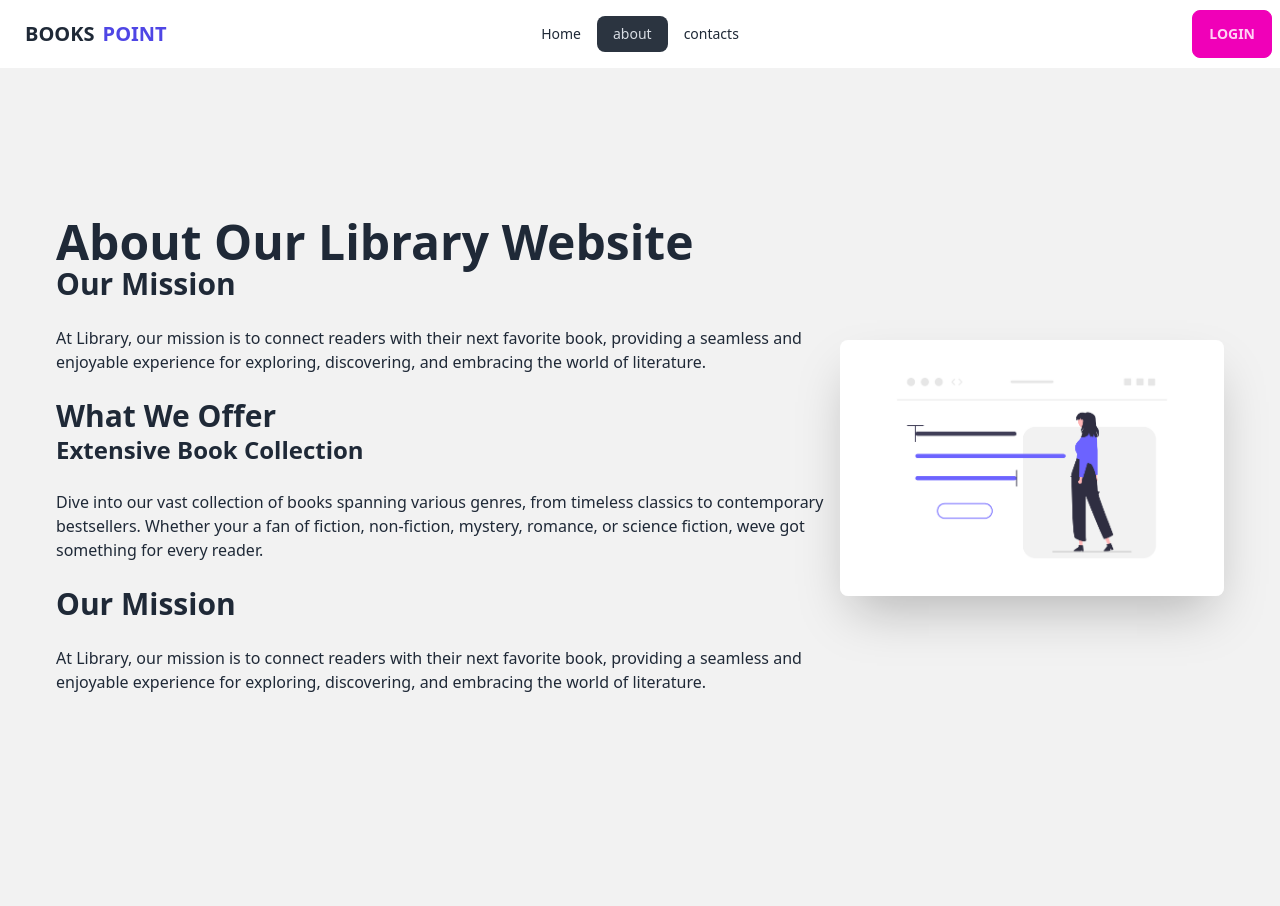
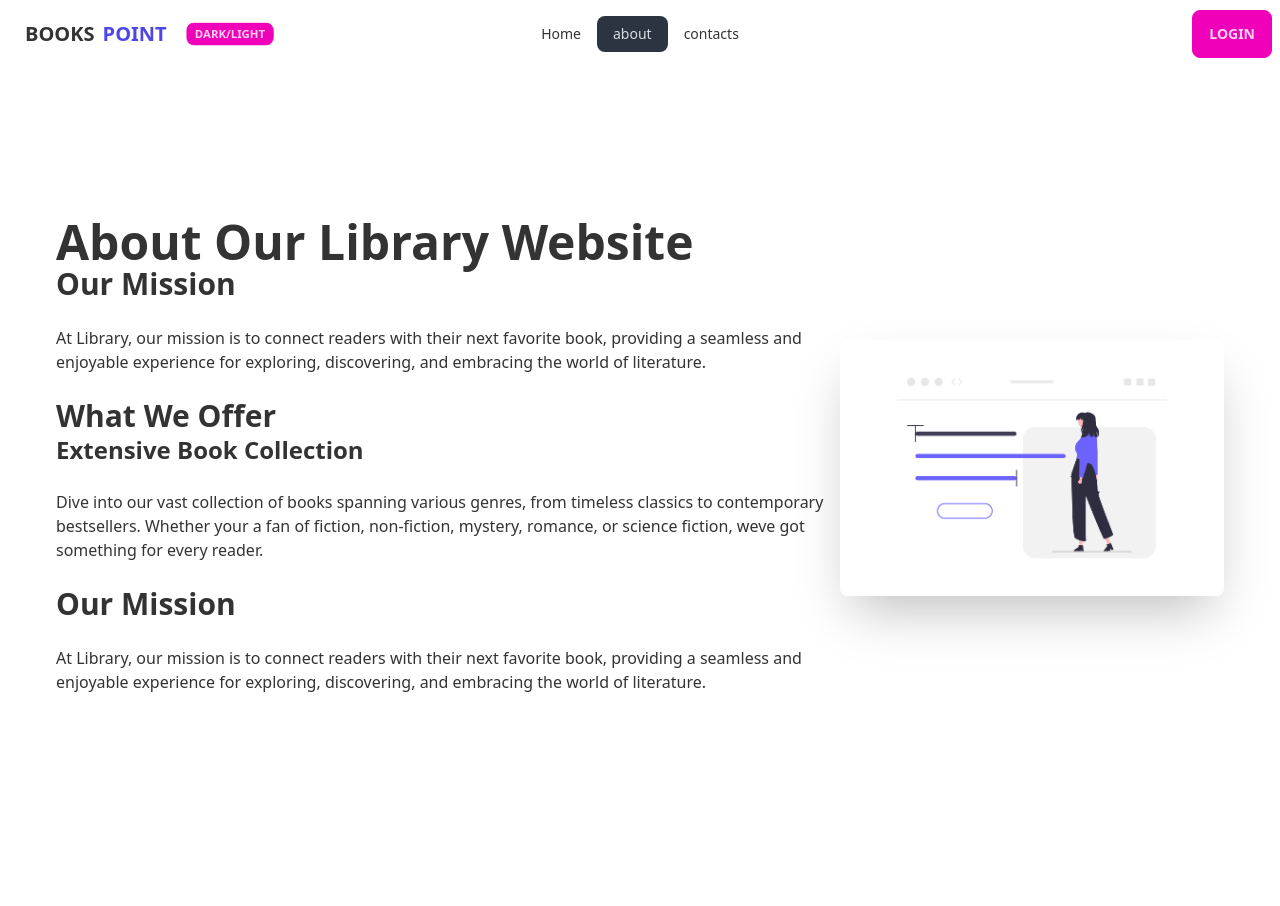
Before and after one commit to Jahirul83/web-library-client, a React (Vite) app: page /about in a window 1280 px wide. Shown: the top 906 px of the page. Built offline with nearby package versions, Linux system fonts and the light colour scheme; no server answers.

Commit message:
dark mode light mode implemented

```diff
--- a/src/components/Footer/Footer.jsx
+++ b/src/components/Footer/Footer.jsx
@@ -1,8 +1,15 @@
+import { useContext } from "react";
+import { AuthContext } from "../../providers/AuthProvider";
 
 
 const Footer = () => {
+    const { dark} = useContext(AuthContext);
+    const containerStyle = {
+        backgroundColor: dark ? '#333333' : '#ffffff',
+        color: dark ? '#ffffff' : '#333333',
+      };
     return (
-        <footer className="footer p-10 bg-base-200 text-base-content">
+        <footer style={containerStyle} className="footer p-10 bg-base-200 text-base-content">
             <aside>
                 <svg width="50" height="50" viewBox="0 0 24 24" xmlns="http://www.w3.org/2000/svg" fillRule="evenodd" clipRule="evenodd" className="fill-current"><path d="M22.672 15.226l-2.432.811.841 2.515c.33 1.019-.209 2.127-1.23 2.456-1.15.325-2.148-.321-2.463-1.226l-.84-2.518-5.013 1.677.84 2.517c.391 1.203-.434 2.542-1.831 2.542-.88 0-1.601-.564-1.86-1.314l-.842-2.516-2.431.809c-1.135.328-2.145-.317-2.463-1.229-.329-1.018.211-2.127 1.231-2.456l2.432-.809-1.621-4.823-2.432.808c-1.355.384-2.558-.59-2.558-1.839 0-.817.509-1.582 1.327-1.846l2.433-.809-.842-2.515c-.33-1.02.211-2.129 1.232-2.458 1.02-.329 2.13.209 2.461 1.229l.842 2.515 5.011-1.677-.839-2.517c-.403-1.238.484-2.553 1.843-2.553.819 0 1.585.509 1.85 1.326l.841 2.517 2.431-.81c1.02-.33 2.131.211 2.461 1.229.332 1.018-.21 2.126-1.23 2.456l-2.433.809 1.622 4.823 2.433-.809c1.242-.401 2.557.484 2.557 1.838 0 .819-.51 1.583-1.328 1.847m-8.992-6.428l-5.01 1.675 1.619 4.828 5.011-1.674-1.62-4.829z"></path></svg>
                 <p>ACME Industries Ltd.<br />Providing reliable tech since 1992</p>
--- a/src/components/Home/About/About.jsx
+++ b/src/components/Home/About/About.jsx
@@ -1,8 +1,15 @@
+import { useContext } from 'react';
 import aboutPic from '../../../assets/undraw_Portfolio_website_re_jsdd.png'
+import { AuthContext } from '../../../providers/AuthProvider';
 const About = () => {
+    const { dark} = useContext(AuthContext);
+    const containerStyle = {
+        backgroundColor: dark ? '#333333' : '#ffffff',
+        color: dark ? '#ffffff' : '#333333',
+      };
     return (
         <div>
-            <div className="hero min-h-screen bg-base-200 p-10">
+            <div style={containerStyle} className="hero min-h-screen bg-base-200 p-10">
                 <div className="hero-content flex-col lg:flex-row-reverse">
                     <img src={aboutPic}
                         className="max-w-sm rounded-lg shadow-2xl w-1/2 md:w-full" />
--- a/src/components/Home/Contact/Contact.jsx
+++ b/src/components/Home/Contact/Contact.jsx
@@ -1,9 +1,16 @@
+import { useContext } from 'react';
 import contactPic from '../../../assets/undraw_People_search_re_5rre.png'
+import { AuthContext } from '../../../providers/AuthProvider';
 
 const Contact = () => {
+    const { dark} = useContext(AuthContext);
+    const containerStyle = {
+        backgroundColor: dark ? '#333333' : '#ffffff',
+        color:'#333333',
+      };
     return (
         <div>
-            <div className="hero min-h-screen bg-base-200">
+            <div style={containerStyle} className="hero min-h-screen bg-base-200">
                 <div className="hero-content flex-col lg:flex-row-reverse">
                     <img src={contactPic} className='max-w-sm w-1/2 md:w-full' />
                     <div>
--- a/src/components/Home/FAQ/FAQ.jsx
+++ b/src/components/Home/FAQ/FAQ.jsx
@@ -1,9 +1,16 @@
+import { useContext } from 'react';
 import faqPic from '../../../assets/undraw_Questions_re_1fy7.png'
+import { AuthContext } from '../../../providers/AuthProvider';
 
 const FAQ = () => {
+    const { dark} = useContext(AuthContext);
+    const containerStyle = {
+        backgroundColor: dark ? '#333333' : '#ffffff',
+        color:'#333333',
+      };
     return (
         <div>
-            <div className="hero min-h-screen bg-base-200">
+            <div  style={containerStyle} className="hero min-h-screen bg-base-200">
                 <div className="hero-content flex-col lg:flex-row">
                     <img src={faqPic} className="max-w-sm w-1/2 md:w-full rounded-lg shadow-2xl" />
                     {/* FAQ */}
--- a/src/components/Home/Home.jsx
+++ b/src/components/Home/Home.jsx
@@ -4,13 +4,20 @@ import Category from "../Categories/Category";
 import FAQ from "./FAQ/FAQ";
 import About from "./About/About";
 import Contact from "./Contact/Contact";
+import { useContext } from "react";
+import { AuthContext } from "../../providers/AuthProvider";
 // import Categories from "../Categories/Categories";
 
 
 const Home = () => {
     const LoadedData = useLoaderData();
+    const { dark} = useContext(AuthContext);
+    const containerStyle = {
+        backgroundColor: dark ? '#333333' : '#ffffff',
+        color: dark ? '#ffffff' : '#333333',
+      };
     return (
-        <div>
+        <div style={containerStyle}>
             <Banner></Banner>
             <h2 className="text-3xl font-semibold text-center m-6">Categories</h2>
             <div className="grid grid-cols-1 md:grid-cols-2 gap-4 m-4">
--- a/src/components/Navbar/Navbar.jsx
+++ b/src/components/Navbar/Navbar.jsx
@@ -5,7 +5,18 @@ import userDefaultPic from "../../assets/userDefaultPic.png"
 
 
 const Navbar = () => {
-    const { user, LogOut } = useContext(AuthContext);
+    const {dark, setDark, user, LogOut } = useContext(AuthContext);
+
+    const handleDark = () =>
+    {
+        setDark(!dark);
+        console.log(dark);
+    }
+
+    const containerStyle = {
+        backgroundColor: dark ? '#333333' : '#ffffff',
+        color: dark ? '#ffffff' : '#333333',
+      };
     const navItems = <>
         <li><NavLink to="/">Home</NavLink></li>
         <li><NavLink to="/about">about</NavLink></li>
@@ -26,7 +37,7 @@ const Navbar = () => {
             });
     }
     return (
-        <div className="navbar bg-base-100">
+        <div style={containerStyle} className="navbar bg-base-100">
             <div className="navbar-start">
                 <div className="dropdown">
                     <label tabIndex={0} className="btn btn-ghost lg:hidden">
@@ -36,7 +47,8 @@ const Navbar = () => {
                         {navItems}
                     </ul>
                 </div>
-                <a className="btn btn-ghost normal-case text-xl">BOOKS <span className="text-indigo-600">POINT</span></a>
+               <Link to='/'> <button className="btn btn-ghost normal-case text-xl">BOOKS <span className="text-indigo-600">POINT</span></button></Link>
+                <button onClick={handleDark} className="hidden md:flex justify-center items-center btn btn-xs btn-secondary">Dark/light</button>
             </div>
             <div className="navbar-center hidden lg:flex">
                 <ul className="menu menu-horizontal px-1">
--- a/src/providers/AuthProvider.jsx
+++ b/src/providers/AuthProvider.jsx
@@ -10,6 +10,7 @@ const auth = getAuth(app);
 const AuthProvider = ({ children }) => {
     const [user, setUser] = useState(null);
     const [loading, setLoading] = useState(true);
+    const [dark, setDark] = useState(false);
 
     const googleProvider = new GoogleAuthProvider();
 
@@ -31,7 +32,7 @@ const AuthProvider = ({ children }) => {
 
     const SignInWithGoogle = () => {
         setLoading(true);
-        return signInWithPopup(auth,googleProvider);
+        return signInWithPopup(auth, googleProvider);
     }
     useEffect(() => {
         const unSubscribe = onAuthStateChanged(auth, (currentUser) => {
@@ -41,8 +42,7 @@ const AuthProvider = ({ children }) => {
         })
         return () => unSubscribe();
     }, [])
-
-    const authInfo = { user, loading, createUser, Login,SignInWithGoogle, LogOut }
+    const authInfo = { dark, setDark, user, loading, createUser, Login, SignInWithGoogle, LogOut }
     return (
         <AuthContext.Provider value={authInfo}>
             {children}
```
